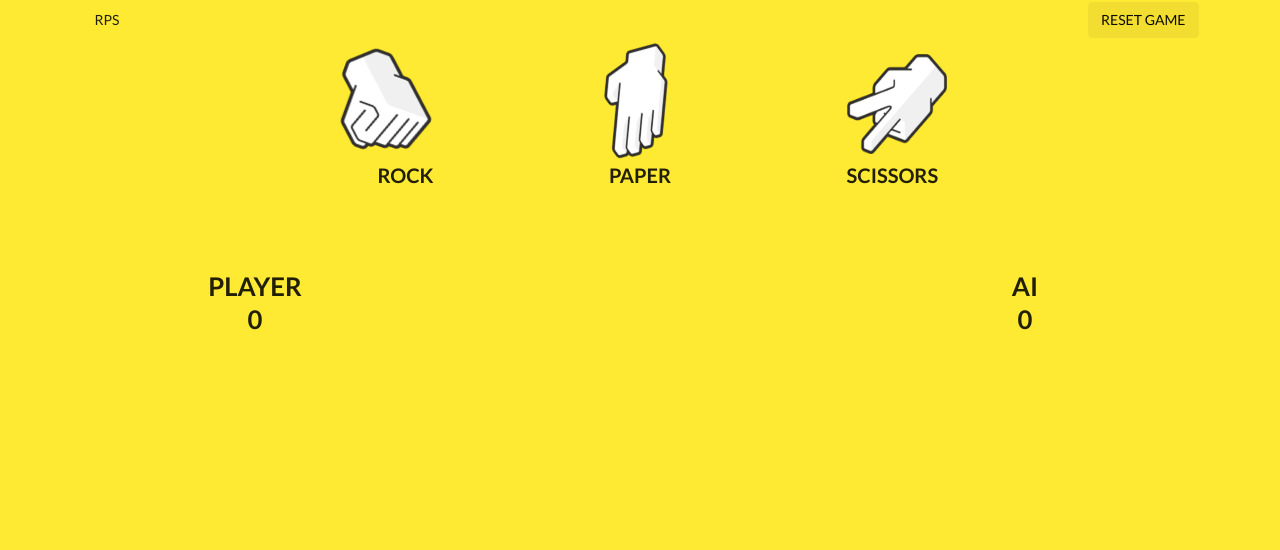
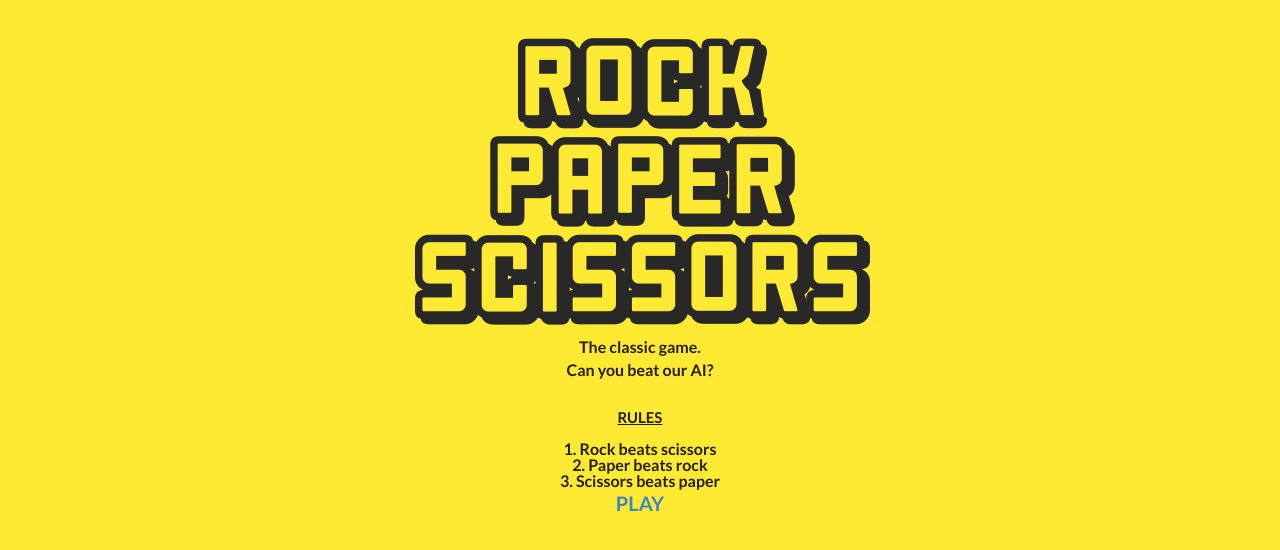
Before and after one commit to sundqvistjohan/rock-paper-scissors, a React (Create React App) app: page / in a window 1280 px wide. Shown: the top 550 px of the page. Built offline with nearby package versions, Linux system fonts and the light colour scheme.

Commit message:
Adds Landing, updates routing, various styling

```diff
--- a/src/App.js
+++ b/src/App.js
@@ -1,12 +1,17 @@
 import React from 'react';
+import { Switch, Route } from "react-router-dom"
 import RockPaperScissors from "./RockPaperScissors"
 import Header from "./Header"
+import Landing from "./Landing"
 
 function App() {
   return (
     <div className="App">
-      <Header />
-      <RockPaperScissors />
+      <Route path="/" render={(props) => (props.location.pathname !== "/") && <Header />}></Route>
+      <Switch>
+        <Route exact path='/' component={Landing}></Route>
+        <Route exact path='/rps' component={RockPaperScissors}></Route>
+      </Switch>
     </div>
   );
 }
--- a/src/Header.jsx
+++ b/src/Header.jsx
@@ -5,9 +5,9 @@ const Header = () => {
     return (
         <nav className='ui secondary menu'>
             <div className='ui container'>
-                <Link className="ui item" to ='/'>RPS</Link>
+                <Link className="ui item" to ='/'>ROCK PAPER SCISSORS</Link>
                 <div className="right menu">
-                    <NavLink id="reset" onClick={() => window.location.reload()} className="ui item" to='/'>RESET GAME</NavLink>
+                    <Link id="reset" onClick={() => window.location.reload()} className="ui item" to='/'>RESET GAME</Link>
                 </div>
             </div>
         </nav>
--- /dev/null
+++ b/src/Landing.jsx
@@ -0,0 +1,26 @@
+import React from "react"
+import rock from "./img/rock.png"
+
+const Landing = () => {
+    return (
+        <div className='ui main container'>
+            {/* <img src={rock} width="200px"/> */}
+            <div className="landing header">
+                ROCK<br></br> PAPER<br></br> SCISSORS
+                </div>
+            <div id="landing-rules">
+                <p>The classic game. <br></br>Can you beat our AI?</p>
+
+                <h4><u>RULES</u></h4>
+                1. Rock beats scissors<br></br>
+                2. Paper beats rock<br></br>
+                3. Scissors beats paper<br></br>
+            </div>
+            <div className="link">
+                <a href="/rps">PLAY</a>
+            </div>
+        </div>
+    )
+}
+
+export default Landing
--- a/src/index.css
+++ b/src/index.css
@@ -10,6 +10,24 @@ body {
 code {
   font-family: source-code-pro, Menlo, Monaco, Consolas, "Courier New",
     monospace;
+}
+
+.landing.header {
+  padding-top: 3rem;
+  font-family: 'bonk_offsetregular';
+  font-size: 8rem;
+  line-height: 7rem;
+  color:rgb(40, 40, 40);
+}
+
+.ui.secondary.menu {
+  font-family: 'bonk_offsetregular';
+
+}
+
+#landing-rules {
+  font-size: 16px;
+  line-height: 16px;
 }
 
 .weapon-image {
@@ -36,3 +54,12 @@ code {
 #weapon img:hover {
   opacity: .8;
 }
+
+@font-face {
+  font-family: 'bonk_offsetregular';
+  src: url('./fonts/bonkoff-webfont.woff2') format('woff2'),
+       url('./fonts/bonkoff-webfont.woff') format('woff');
+  font-weight: normal;
+  font-style: normal;
+
+}
--- a/src/index.js
+++ b/src/index.js
@@ -4,6 +4,8 @@ import './index.css';
 import App from './App';
 import { BrowserRouter } from "react-router-dom"
 
+
+
 ReactDOM.render((
     <BrowserRouter>
     <App />
```
Also changed, not shown: src/fonts/bonkoff-webfont.woff (added), src/fonts/bonkoff-webfont.woff2 (added).
